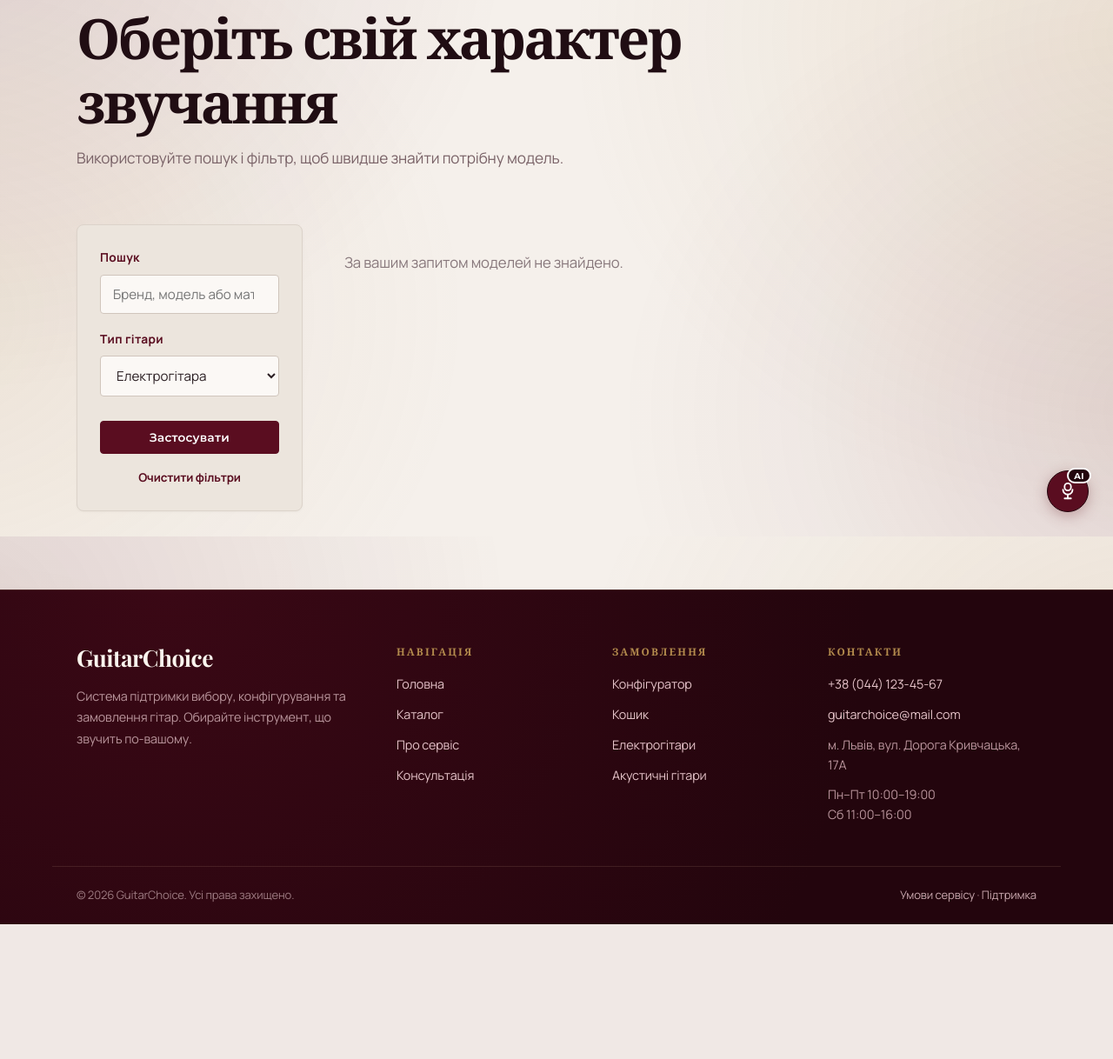
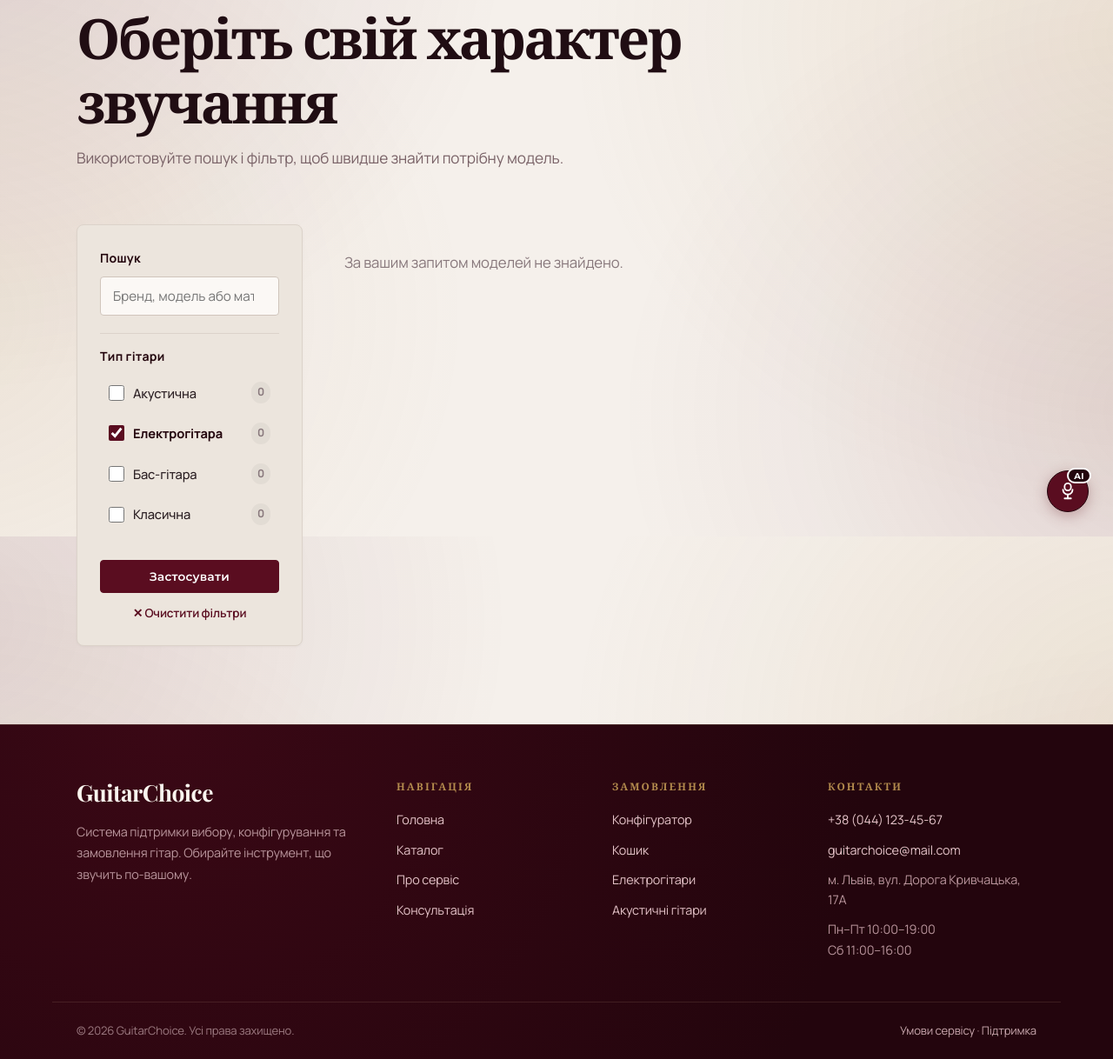
Before and after one commit to sixtymineworld/guitar-choice, a Django app: page /catalog/?type=electric in a window 1280 px wide. Shown: the part 183-1401 px from the top of the page at 87% size. Before the commit the page ends 1246 px from the top, so only its background shows below. Run offline with Django 5.2, Linux system fonts and the light colour scheme; data that the repository does not hold is empty; some web fonts are replaced.

Commit message:
feat: replace type dropdown with multi-select checkboxes and counts in catalog filter

```diff
--- a/guitars/views.py
+++ b/guitars/views.py
@@ -2,7 +2,7 @@ from django.contrib import messages
 from django.contrib.auth import authenticate, login, logout
 from django.contrib.auth.models import User
 from django.db import transaction
-from django.db.models import Q
+from django.db.models import Count, Q
 from django.http import JsonResponse
 from django.shortcuts import redirect, render
 from django.views.decorators.http import require_POST
@@ -30,18 +30,28 @@ def home(request):
 def catalog(request):
     guitars = Guitar.objects.all()
     query = request.GET.get("q", "").strip()[:100]
-    selected_type = request.GET.get("type", "").strip()
+    selected_types = request.GET.getlist("type")
+    valid_types = [t for t in selected_types if t in Guitar.GuitarType.values]
 
     if query:
         guitars = guitars.filter(Q(name__icontains=query) | Q(brand__icontains=query) | Q(material__icontains=query))
-    if selected_type and selected_type in Guitar.GuitarType.values:
-        guitars = guitars.filter(guitar_type=selected_type)
+    if valid_types:
+        guitars = guitars.filter(guitar_type__in=valid_types)
+
+    # Підрахунок кількості інструментів за типами для фільтра
+    counts_qs = Guitar.objects.values("guitar_type").annotate(total=Count("id"))
+    counts_dict = {item["guitar_type"]: item["total"] for item in counts_qs}
+
+    types_with_meta = [
+        (value, label, counts_dict.get(value, 0))
+        for value, label in Guitar.GuitarType.choices
+    ]
 
     return render(request, "guitars/catalog.html", {
         "guitars": guitars,
         "query": query,
-        "selected_type": selected_type,
-        "types": Guitar.GuitarType.choices,
+        "selected_types": valid_types,
+        "types": types_with_meta,
     })
 
 
--- a/static/css/style.css
+++ b/static/css/style.css
@@ -697,17 +697,83 @@ nav a:not(.nav-accent):hover::after {
   margin: 0;
 }
 
-.filters label,
-.feedback-form label {
+.filter-field {
+  margin-bottom: 20px;
+}
+
+.filter-label,
+.filter-group-title {
   display: block;
-  margin-bottom: 18px;
-  color: var(--wine);
-  font-size: 0.86rem;
+  margin-bottom: 10px;
+  color: var(--wine-dark);
+  font-size: 0.88rem;
   font-weight: 700;
   letter-spacing: 0.02em;
 }
 
-.filters input,
+.filter-group {
+  margin-bottom: 22px;
+  padding-top: 14px;
+  border-top: 1px solid var(--border-soft);
+}
+
+.filter-checkbox-list {
+  display: flex;
+  flex-direction: column;
+  gap: 6px;
+}
+
+.filter-checkbox-item {
+  display: flex;
+  align-items: center;
+  gap: 10px;
+  padding: 8px 10px;
+  margin: 0;
+  border-radius: 8px;
+  cursor: pointer;
+  background: transparent;
+  transition: background 0.15s ease;
+  user-select: none;
+}
+
+.filter-checkbox-item:hover {
+  background: rgba(90, 13, 32, 0.05);
+}
+
+.filter-checkbox-item input[type="checkbox"] {
+  width: 18px !important;
+  height: 18px !important;
+  min-width: 18px;
+  margin: 0 !important;
+  padding: 0 !important;
+  accent-color: var(--wine);
+  cursor: pointer;
+  border-radius: 4px;
+}
+
+.filter-checkbox-item .checkbox-name {
+  flex: 1;
+  font-size: 0.92rem;
+  font-weight: 500;
+  color: var(--text-main);
+  transition: color 0.15s ease, font-weight 0.15s ease;
+}
+
+.filter-checkbox-item input[type="checkbox"]:checked ~ .checkbox-name {
+  color: var(--wine-dark);
+  font-weight: 700;
+}
+
+.filter-checkbox-item .checkbox-count {
+  font-size: 0.78rem;
+  font-weight: 700;
+  color: var(--text-muted);
+  background: rgba(0, 0, 0, 0.04);
+  padding: 2px 7px;
+  border-radius: 99px;
+}
+
+.filters input[type="search"],
 .filters select,
 .feedback-form input,
 .feedback-form textarea {
@@ -725,7 +791,7 @@ nav a:not(.nav-accent):hover::after {
   transition: var(--transition);
 }
 
-.filters input:focus,
+.filters input[type="search"]:focus,
 .filters select:focus,
 .feedback-form input:focus,
 .feedback-form textarea:focus {
@@ -738,13 +804,24 @@ nav a:not(.nav-accent):hover::after {
   width: 100%;
   justify-content: center;
   margin-top: 10px;
-  margin-bottom: 16px;
-}
-
+  margin-bottom: 12px;
+}
+
+.filter-reset-link,
 .filters > a {
   display: block;
   text-align: center;
-  font-size: 0.84rem;
+  font-size: 0.85rem;
+  font-weight: 600;
+  color: var(--wine);
+  text-decoration: none;
+  transition: color 0.15s ease;
+}
+
+.filter-reset-link:hover,
+.filters > a:hover {
+  color: #b02323;
+  text-decoration: underline;
 }
 
 .catalog-content {
--- a/templates/guitars/base.html
+++ b/templates/guitars/base.html
@@ -8,7 +8,7 @@
   <link rel="preconnect" href="https://fonts.googleapis.com">
   <link rel="preconnect" href="https://fonts.gstatic.com" crossorigin>
   <link href="https://fonts.googleapis.com/css2?family=JetBrains+Mono:wght@500;700;800&family=Manrope:wght@400;500;600;700&family=Montserrat:wght@500;600;700;800&family=Playfair+Display:ital,wght@0,600;0,700;1,500;1,700&display=swap" rel="stylesheet">
-  <link rel="stylesheet" href="{% static 'css/style.css' %}?v=48.0">
+  <link rel="stylesheet" href="{% static 'css/style.css' %}?v=49.0">
   {% block extra_head %}{% endblock %}
 </head>
 <body>
--- a/templates/guitars/catalog.html
+++ b/templates/guitars/catalog.html
@@ -9,9 +9,28 @@
 </section>
 <section class="catalog-layout">
   <form class="filters" method="get">
-    <label>Пошук<input type="search" name="q" value="{{ query }}" placeholder="Бренд, модель або матеріал"></label>
-    <label>Тип гітари<select name="type"><option value="">Усі типи</option>{% for value, label in types %}<option value="{{ value }}" {% if value == selected_type %}selected{% endif %}>{{ label }}</option>{% endfor %}</select></label>
-    <button class="button" type="submit">Застосувати</button><a href="{% url 'catalog' %}">Очистити фільтри</a>
+    <div class="filter-field">
+      <label for="catalog-search" class="filter-label">Пошук</label>
+      <input id="catalog-search" type="search" name="q" value="{{ query }}" placeholder="Бренд, модель або матеріал">
+    </div>
+
+    <div class="filter-group">
+      <span class="filter-group-title">Тип гітари</span>
+      <div class="filter-checkbox-list">
+        {% for value, label, count in types %}
+          <label class="filter-checkbox-item">
+            <input type="checkbox" name="type" value="{{ value }}" {% if value in selected_types %}checked{% endif %} onchange="this.form.submit()">
+            <span class="checkbox-name">{{ label }}</span>
+            <span class="checkbox-count">{{ count }}</span>
+          </label>
+        {% endfor %}
+      </div>
+    </div>
+
+    <button class="button" type="submit">Застосувати</button>
+    {% if query or selected_types %}
+      <a class="filter-reset-link" href="{% url 'catalog' %}">✕ Очистити фільтри</a>
+    {% endif %}
   </form>
   <div class="catalog-content">
     <div class="cards catalog-cards">
```
